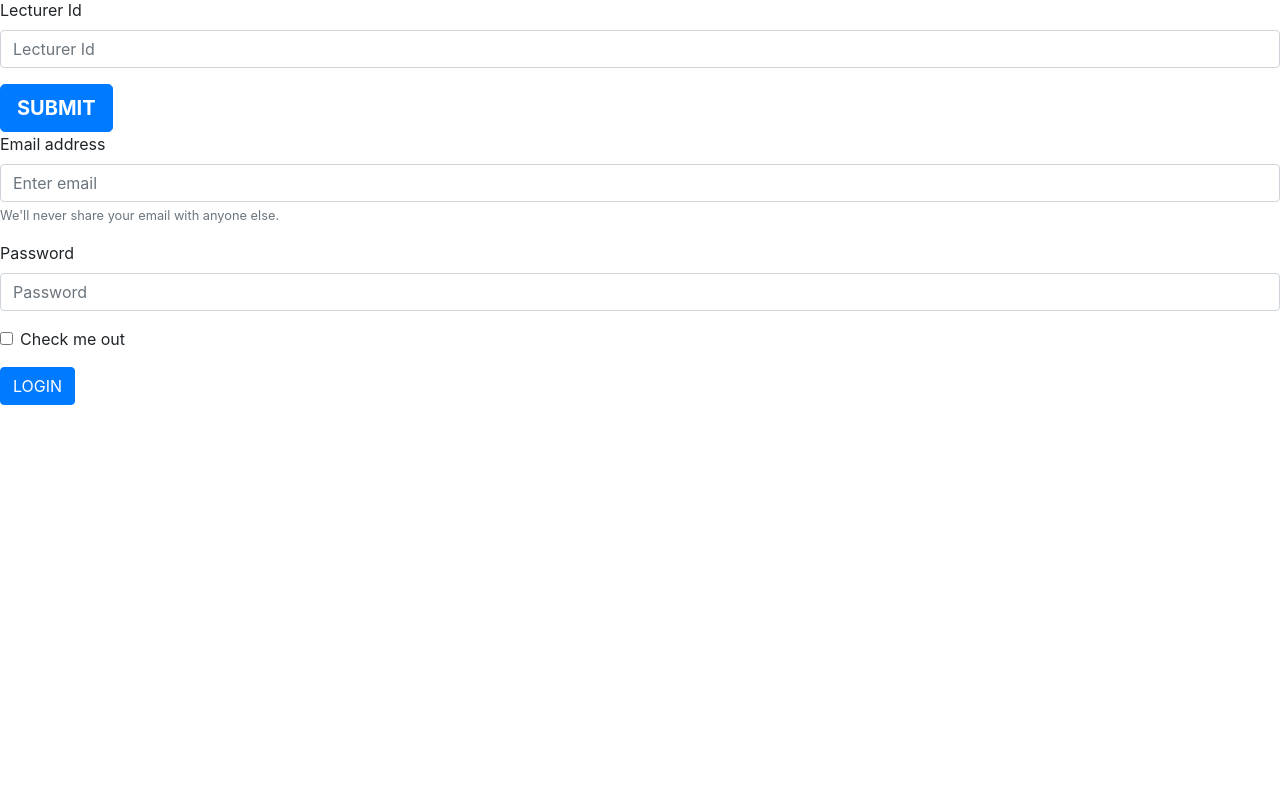
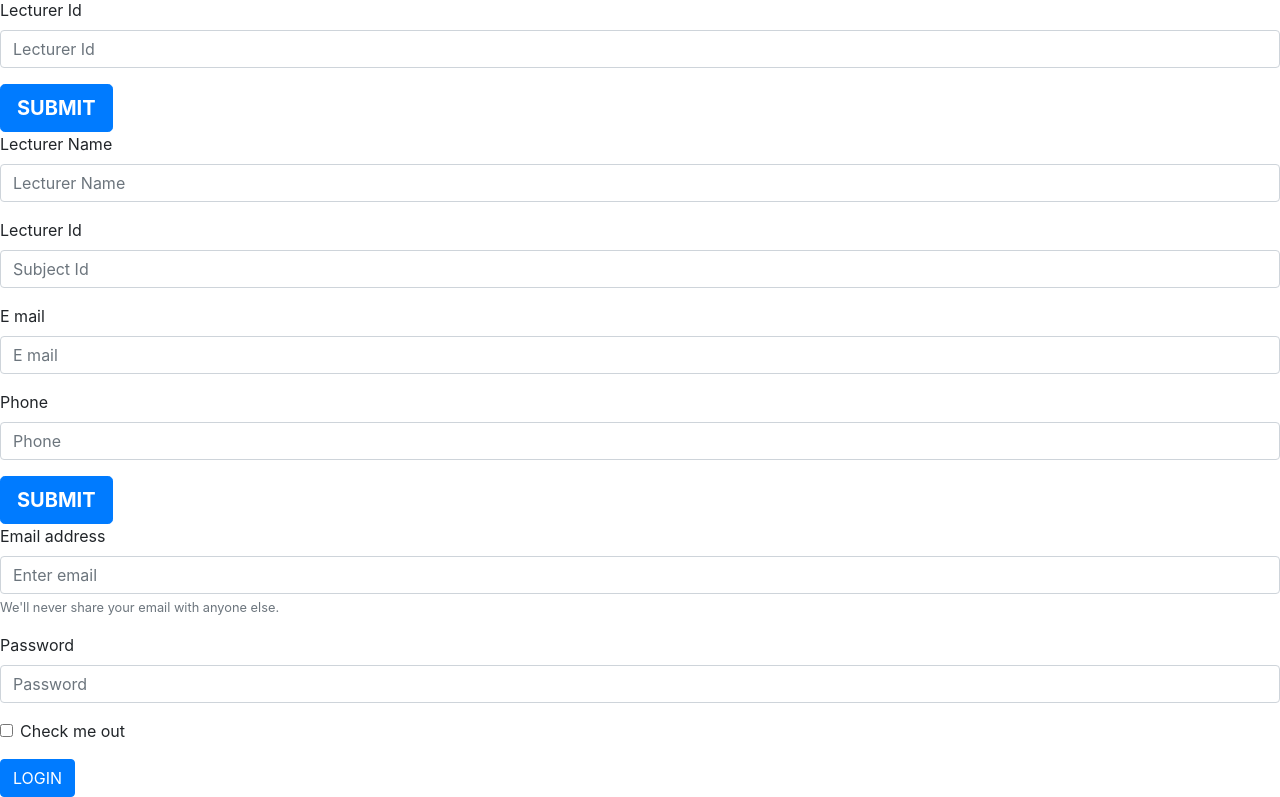
Before and after one commit to Thilini-Weerasinghe/Intelligence-timetab-e-generator, an Angular app: page /login in a window 1280 px wide. Shown: the part 1120-1917 px from the top of the page. Before the commit the page ends 1525 px from the top, so only its background shows below. Built offline with nearby package versions, Linux system fonts and the light colour scheme.

Commit message:
create lecture add form

```diff
--- a/src/app/app.component.html
+++ b/src/app/app.component.html
@@ -3,6 +3,7 @@
 <app-view> </app-view>
 
 <app-subjectform> </app-subjectform>
+<app-lecturerform> </app-lecturerform>
 
 <!-- <app-login [home] = "home"> </app-login>
 <app-home #home> <app-home> -->
--- a/src/app/app.module.ts
+++ b/src/app/app.module.ts
@@ -7,6 +7,7 @@ import { LoginComponent } from './components/login/login.component';
 import { HomeComponent } from './components/home/home.component';
 import { ViewComponent } from './components/view/view.component';
 import { SubjectformComponent } from './components/subjectform/subjectform.component';
+import { LecturerformComponent } from './components/lecturerform/lecturerform.component';
 
 
 const appRoutes: Routes=[
@@ -21,6 +22,7 @@ const appRoutes: Routes=[
     HomeComponent,
     ViewComponent,
     SubjectformComponent,
+    LecturerformComponent,
   ],
   imports: [
     BrowserModule,
--- /dev/null
+++ b/src/app/components/lecturerform/lecturerform.component.html
@@ -0,0 +1,27 @@
+<form>
+  <div class="form-group">
+    <label for="formGroupExampleInput">Lecturer Name </label>
+    <input type="text" class="form-control" id="formGroupExampleInput" placeholder="Lecturer Name ">
+  </div>
+  <div class="form-group">
+    <label for="formGroupExampleInput2"> Lecturer Id</label>
+    <input type="text" class="form-control" id="formGroupExampleInput2" placeholder="Subject Id">
+  </div>
+  <!-- <div>
+    <label for="formGroupExampleInput">Year</label>
+  <select class="form-control">
+  <option>select year</option>
+</select>
+</div> -->
+  <div class="form-group">
+    <label for="formGroupExampleInput2"> E mail</label>
+    <input type="text" class="form-control" id="formGroupExampleInput2" placeholder="E mail">
+  </div>
+  <div class="form-group">
+    <label for="formGroupExampleInput2"> Phone</label>
+    <input type="text" class="form-control" id="formGroupExampleInput2" placeholder="Phone">
+  </div>
+</form>
+<div class="submit1">
+<button type="button" class="btn btn-primary btn-lg"> <b> SUBMIT </b> </button>
+</div>
--- /dev/null
+++ b/src/app/components/lecturerform/lecturerform.component.ts
@@ -0,0 +1,15 @@
+import { Component, OnInit } from '@angular/core';
+
+@Component({
+  selector: 'app-lecturerform',
+  templateUrl: './lecturerform.component.html',
+  styleUrls: ['./lecturerform.component.css']
+})
+export class LecturerformComponent implements OnInit {
+
+  constructor() { }
+
+  ngOnInit() {
+  }
+
+}
```
Also changed, not shown: src/app/components/lecturerform/lecturerform.component.css (added), 1 other file (tests, documents, lock files or other folders).
